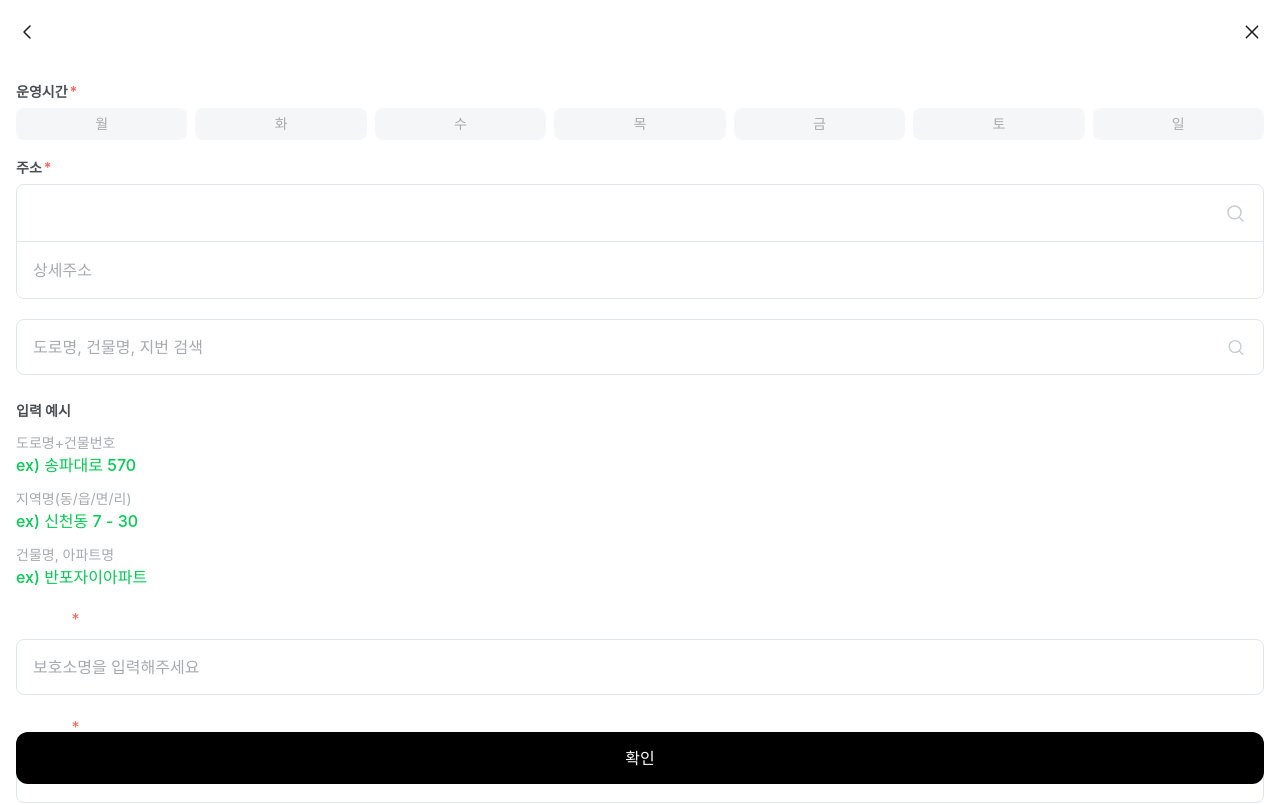
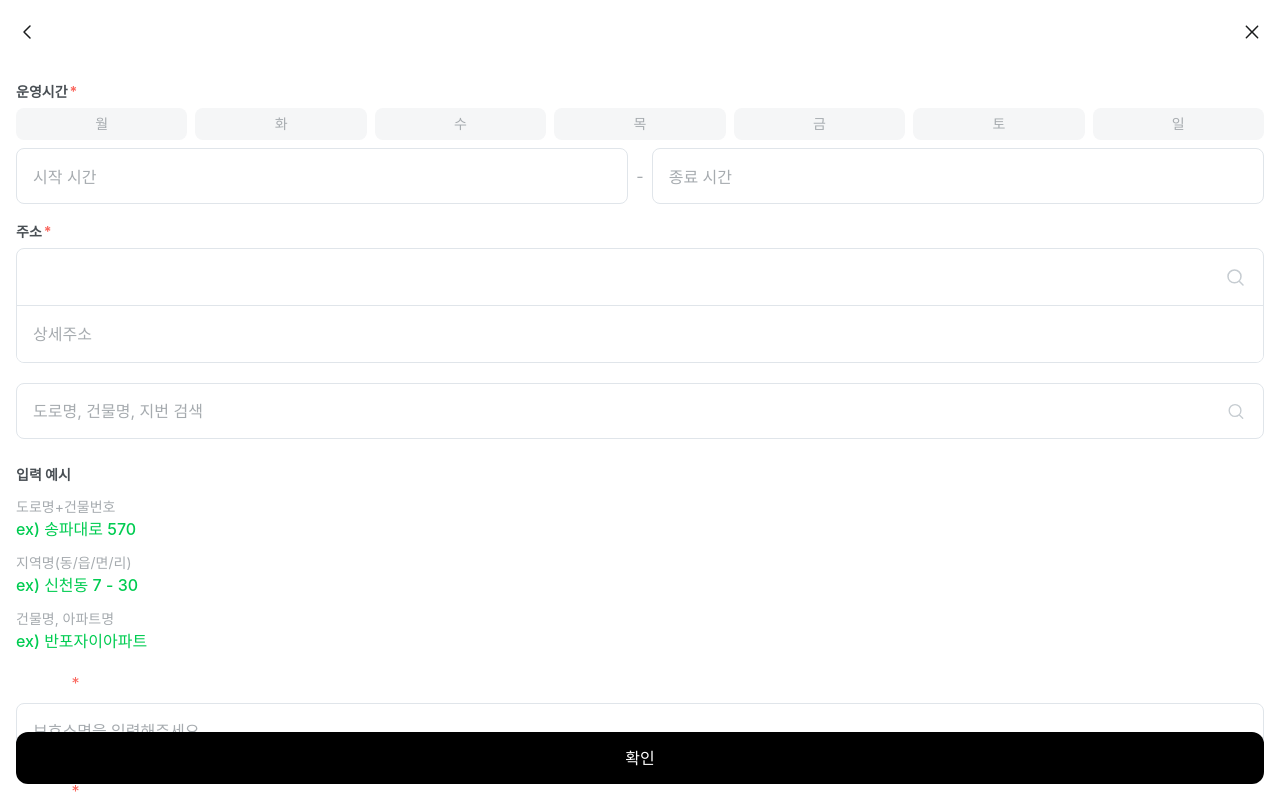
Before and after one commit to Team-Lea-Squad/take-meow-home-client, a Next.js app: page / in a window 1280 px wide. Shown: the top 805 px of the page. Built offline with nearby package versions, Linux system fonts and the light colour scheme.

Commit message:
Edit: 시작 시간, 종료 시간 추가

```diff
--- a/src/components/AddImage.tsx
+++ b/src/components/AddImage.tsx
@@ -61,7 +61,6 @@ const AddImage = ({ label }: { label: string }) => {
                   src={item.src}
                   alt={`uploaded-${idx}`}
                   width={160}
-                  ㅌ
                   height={160}
                   className="object-cover"
                 />
--- a/src/components/BottomButton.tsx
+++ b/src/components/BottomButton.tsx
@@ -7,7 +7,7 @@ const BottomButton = ({ buttonTitle }: { buttonTitle: string }) => {
   const router = useRouter();
   return (
     <div
-      className="w-full justify-center items-center  text-body-120-R h-[84px] fixed bottom-0 p-600"
+      className="w-full justify-center items-center text-body-120-R h-[84px] fixed bottom-0 p-600"
       onClick={() => router.push("/")}
     >
       <div className="flex w-full justify-center items-center bg-black text-text-white text-body-120-R h-[52px] rounded-[12px]">
--- a/src/components/DaySelectorButton.tsx
+++ b/src/components/DaySelectorButton.tsx
@@ -37,6 +37,15 @@ const DaySelectorButton = () => {
           );
         })}
       </div>
+      <div className="flex gap-2 w-full items-center text-text-lite">
+        <div className="rounded-lg h-14 p-600 border border-line-medium w-full">
+          시작 시간
+        </div>
+        <p>-</p>
+        <div className="rounded-lg h-14 p-600 border border-line-medium w-full">
+          종료 시간
+        </div>
+      </div>
     </div>
   );
 };
```
